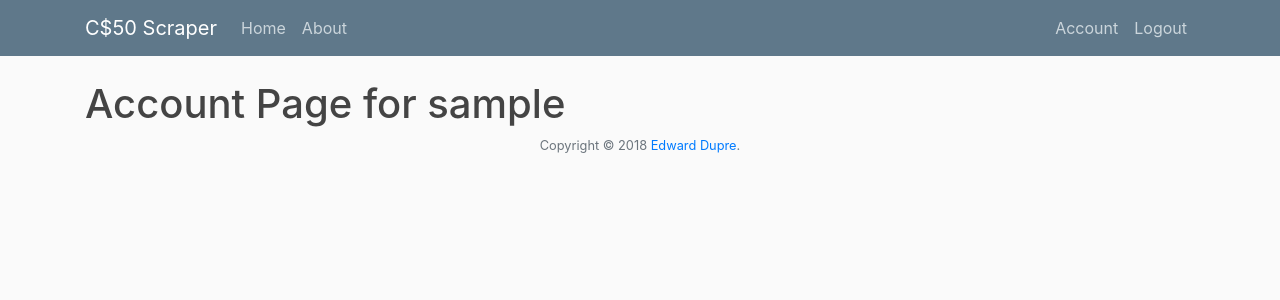
After one commit to code-42/yahoo-scraper-python-flask, a Flask app: page /account in a window 1280 px wide. The commit adds this page. Shown: the top 300 px of the page. Run offline with Flask 2, Linux system fonts and the light colour scheme; the visitor is signed in with stand-in values (Sample User, id 1); data comes from the database, SQL or seed files in the repository; some libraries are stand-ins or nearby versions.

Commit message:
add /account route and template and flask_login method

```diff
--- a/scraper/__init__.py
+++ b/scraper/__init__.py
@@ -8,5 +8,8 @@ app = Flask(__name__)
 app.config.from_object(Config)
 db = SQLAlchemy(app)
 login_manager = LoginManager(app)
+# pass in the function name for our /login route
+login_manager.login_view = 'login'
+login_manager.login_message_category = 'info'
 
 from scraper import routes
--- a/scraper/routes.py
+++ b/scraper/routes.py
@@ -3,7 +3,7 @@ from scraper import app, db
 from scraper.forms import RegistrationForm, LoginForm
 from scraper.models import Totals, Watchlist, User
 from werkzeug.security import check_password_hash, generate_password_hash
-from flask_login import login_user, current_user, logout_user
+from flask_login import login_user, current_user, logout_user, login_required
 
 
 # dummy data for scraper
@@ -33,6 +33,7 @@ def home():
 def about():
     return render_template('about.html', title='About')
 
+
 @app.route("/register", methods=['GET','POST'])
 def register():
     if current_user.is_authenticated:
@@ -48,6 +49,7 @@ def register():
         flash(f'Account created for {form.username.data}! You can now login.', 'success')
         return redirect(url_for('login'))
     return render_template('register.html', title='Register', form=form)
+
 
 @app.route("/login", methods=['GET','POST'])
 def login():
@@ -68,3 +70,9 @@ def login():
 def logout():
     logout_user()
     return redirect(url_for('home'))
+
+
+@app.route("/account")
+@login_required
+def account():
+    return render_template('account.html', title='Account')
--- /dev/null
+++ b/scraper/templates/account.html
@@ -0,0 +1,4 @@
+{% extends "layout.html" %}
+{% block main %}
+    <h1>Account Page for {{ current_user.username }}</h1>
+{% endblock main %}
--- a/scraper/templates/layout.html
+++ b/scraper/templates/layout.html
@@ -31,10 +31,11 @@
                     <!-- Navbar Right Side -->
                     <div class="navbar-nav">
                         {% if current_user.is_authenticated %}
-                          <a class="nav-item nav-link" href="{{ url_for('logout') }}">Logout</a>
+                            <a class="nav-item nav-link" href="{{ url_for('account') }}">Account</a>
+                            <a class="nav-item nav-link" href="{{ url_for('logout') }}">Logout</a>
                         {% else %}
-                          <a class="nav-item nav-link" href="{{ url_for('login') }}">Login</a>
-                          <a class="nav-item nav-link" href="{{ url_for('register') }}">Register</a>
+                            <a class="nav-item nav-link" href="{{ url_for('login') }}">Login</a>
+                            <a class="nav-item nav-link" href="{{ url_for('register') }}">Register</a>
                         {% endif %}
                     </div>
                   </div>
```
